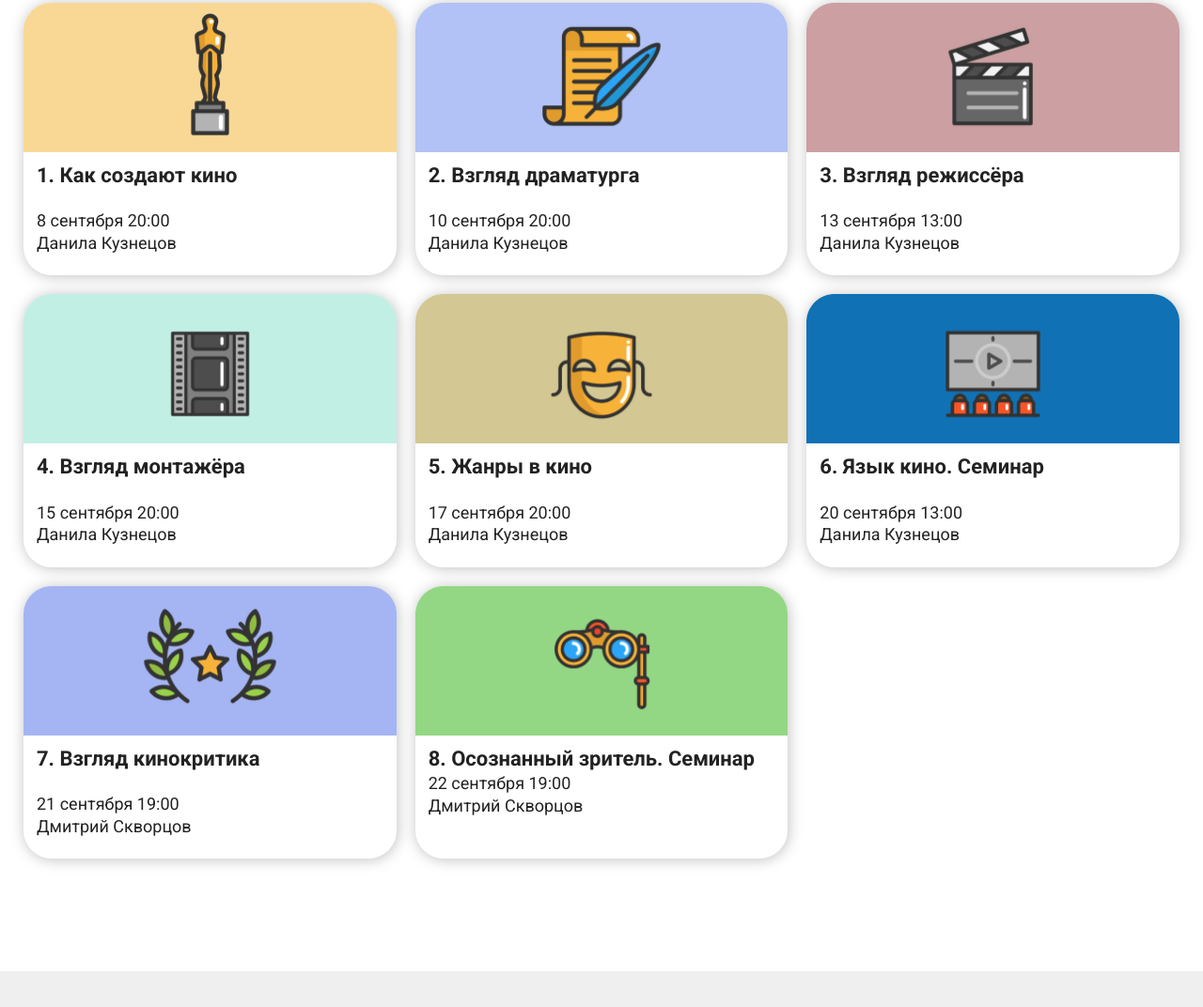
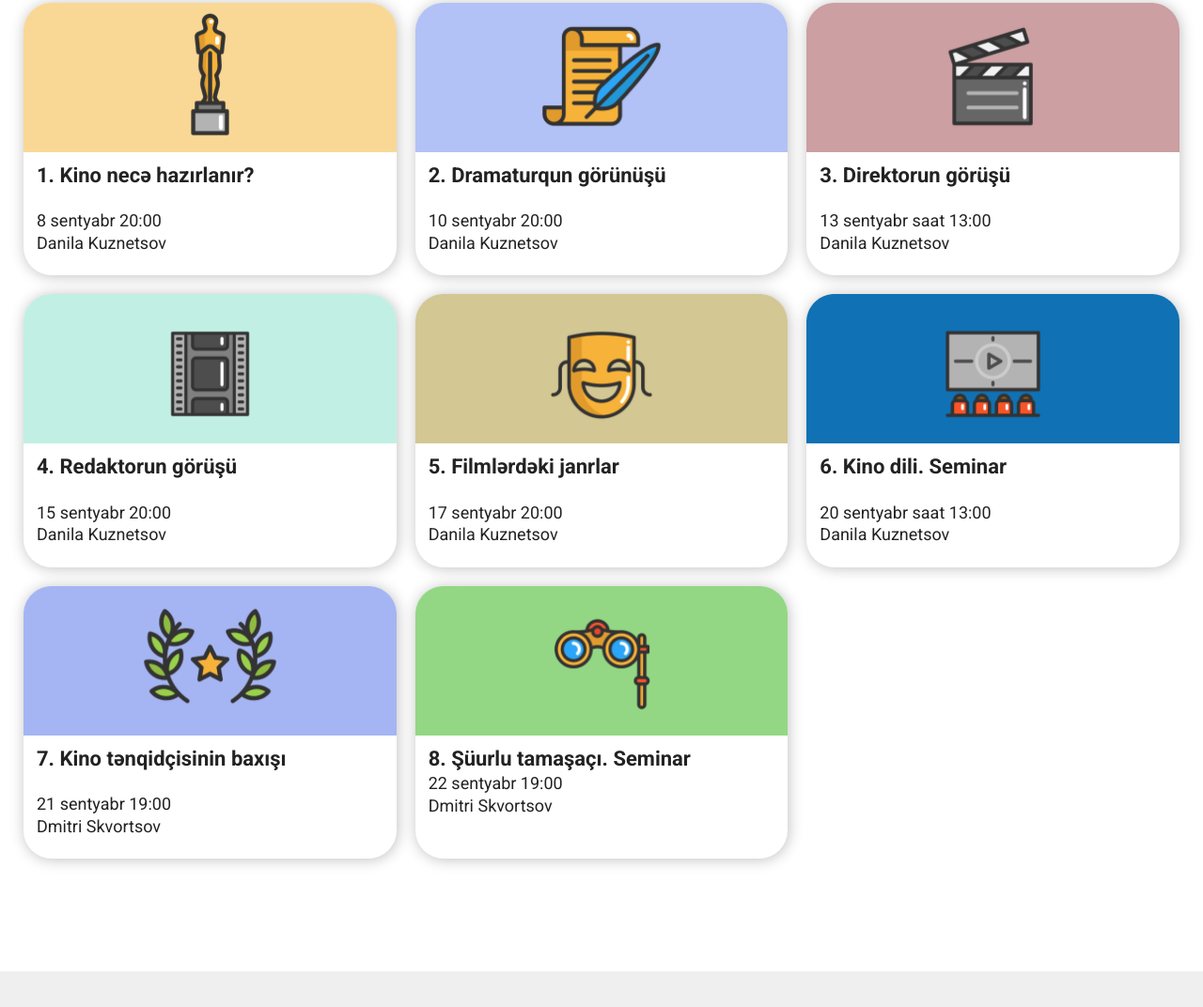
Before and after one commit to habibmustafa/Syncronization, a plain HTML site: page index.html in a window 1280 px wide. Shown: the part 2655-3727 px from the top of the page at 94% size. Drawn offline with Linux system fonts and the light colour scheme.

Commit message:
fix: program section language change

```diff
--- a/index.html
+++ b/index.html
@@ -165,7 +165,7 @@
          </section>
          <section class="program">
             <div class="container">
-               <h2 class="program__title section-title">Программа курса</h2>
+               <h2 class="program__title section-title">Kurs proqramı</h2>
             </div>
             <div class="container-bg">
                <div class="program-items">
@@ -176,9 +176,9 @@
                         class="program__img"
                      />
                      <div class="program-content">
-                        <h4 class="program-item__title">1. Как создают кино</h4>
-                        <p class="program-item__text">8 сентября 20:00</p>
-                        <p class="program-item__text">Данила Кузнецов</p>
+                        <h4 class="program-item__title">1. Kino necə hazırlanır?</h4>
+                        <p class="program-item__text">8 sentyabr 20:00</p>
+                        <p class="program-item__text">Danila Kuznetsov</p>
                      </div>
                   </div>
                   <div class="program-item">
@@ -189,10 +189,10 @@
                      />
                      <div class="program-content">
                         <h4 class="program-item__title">
-                           2. Взгляд драматурга
+                           2. Dramaturqun görünüşü
                         </h4>
-                        <p class="program-item__text">10 сентября 20:00</p>
-                        <p class="program-item__text">Данила Кузнецов</p>
+                        <p class="program-item__text">10 sentyabr 20:00</p>
+                        <p class="program-item__text">Danila Kuznetsov</p>
                      </div>
                   </div>
                   <div class="program-item">
@@ -202,9 +202,9 @@
                         class="program__img"
                      />
                      <div class="program-content">
-                        <h4 class="program-item__title">3. Взгляд режиссёра</h4>
-                        <p class="program-item__text">13 сентября 13:00</p>
-                        <p class="program-item__text">Данила Кузнецов</p>
+                        <h4 class="program-item__title">3. Direktorun görüşü</h4>
+                        <p class="program-item__text">13 sentyabr saat 13:00</p>
+                        <p class="program-item__text">Danila Kuznetsov</p>
                      </div>
                   </div>
                   <div class="program-item">
@@ -214,9 +214,9 @@
                         class="program__img"
                      />
                      <div class="program-content">
-                        <h4 class="program-item__title">4. Взгляд монтажёра</h4>
-                        <p class="program-item__text">15 сентября 20:00</p>
-                        <p class="program-item__text">Данила Кузнецов</p>
+                        <h4 class="program-item__title">4. Redaktorun görüşü</h4>
+                        <p class="program-item__text">15 sentyabr 20:00</p>
+                        <p class="program-item__text">Danila Kuznetsov</p>
                      </div>
                   </div>
                   <div class="program-item">
@@ -226,9 +226,9 @@
                         class="program__img"
                      />
                      <div class="program-content">
-                        <h4 class="program-item__title">5. Жанры в кино</h4>
-                        <p class="program-item__text">17 сентября 20:00</p>
-                        <p class="program-item__text">Данила Кузнецов</p>
+                        <h4 class="program-item__title">5. Filmlərdəki janrlar</h4>
+                        <p class="program-item__text">17 sentyabr 20:00</p>
+                        <p class="program-item__text">Danila Kuznetsov</p>
                      </div>
                   </div>
                   <div class="program-item">
@@ -239,10 +239,10 @@
                      />
                      <div class="program-content">
                         <h4 class="program-item__title">
-                           6. Язык кино. Семинар
+                           6. Kino dili. Seminar
                         </h4>
-                        <p class="program-item__text">20 сентября 13:00</p>
-                        <p class="program-item__text">Данила Кузнецов</p>
+                        <p class="program-item__text">20 sentyabr saat 13:00</p>
+                        <p class="program-item__text">Danila Kuznetsov</p>
                      </div>
                   </div>
                   <div class="program-item">
@@ -253,10 +253,10 @@
                      />
                      <div class="program-content">
                         <h4 class="program-item__title">
-                           7. Взгляд кинокритика
+                           7. Kino tənqidçisinin baxışı
                         </h4>
-                        <p class="program-item__text">21 сентября 19:00</p>
-                        <p class="program-item__text">Дмитрий Скворцов</p>
+                        <p class="program-item__text">21 sentyabr 19:00</p>
+                        <p class="program-item__text">Dmitri Skvortsov</p>
                      </div>
                   </div>
                   <div class="program-item">
@@ -267,10 +267,10 @@
                      />
                      <div class="program-content">
                         <h4 class="program-item__title">
-                           8. Осознанный зритель. Семинар
+                           8. Şüurlu tamaşaçı. Seminar
                         </h4>
-                        <p class="program-item__text">22 сентября 19:00</p>
-                        <p class="program-item__text">Дмитрий Скворцов</p>
+                        <p class="program-item__text">22 sentyabr 19:00</p>
+                        <p class="program-item__text">Dmitri Skvortsov</p>
                      </div>
                   </div>
                </div>
```
